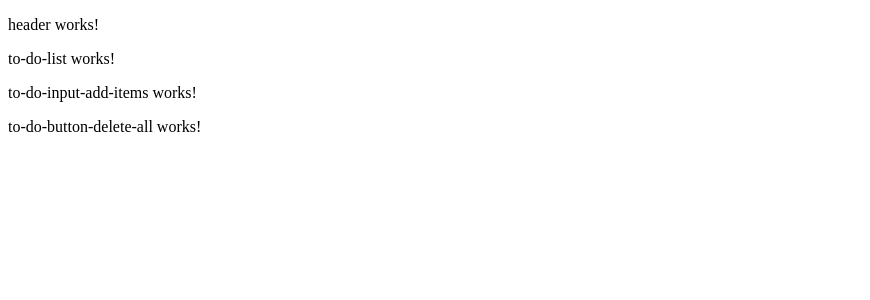
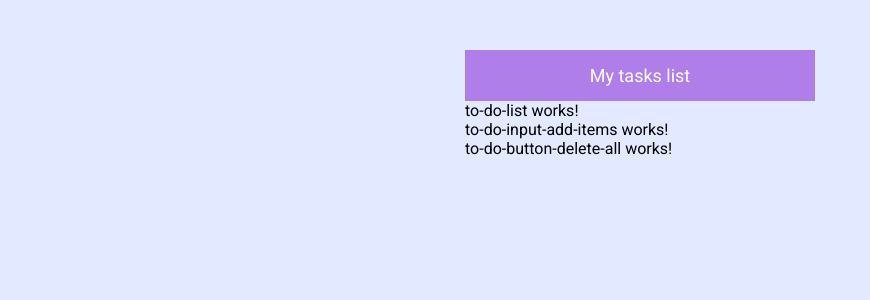
Before and after one commit to leandrorangel94/tasks, an Angular app: page / in a window 1280 px wide. Shown: the top 300 px of the page, without its empty margins (0-870 px from the left). Built offline with nearby package versions, Linux system fonts and the light colour scheme.

Commit message:
Modificações estruturais to-do list e aplicação de cores e fonte

```diff
--- a/src/app/modules/home/components/header/header.component.html
+++ b/src/app/modules/home/components/header/header.component.html
@@ -1 +1 @@
-<p>header works!</p>
+<h1>My tasks list</h1>
--- a/src/app/modules/home/components/header/header.component.scss
+++ b/src/app/modules/home/components/header/header.component.scss
@@ -0,0 +1,12 @@
+@import '../../../../../dist/scss/variables.scss';
+
+h1 {
+  width: 100%;
+  padding: 15px 0;
+
+  text-align: center;
+  font-size: 18px;
+  color: $secondary-text-color;
+
+  background-color: $tertiary-background-color;
+}
--- a/src/app/modules/home/components/to-do-list/to-do-list.component.html
+++ b/src/app/modules/home/components/to-do-list/to-do-list.component.html
@@ -1 +1,4 @@
 <p>to-do-list works!</p>
+
+<app-to-do-input-add-items />
+<app-to-do-button-delete-all />
--- a/src/app/modules/home/pages/home/home.component.html
+++ b/src/app/modules/home/pages/home/home.component.html
@@ -1,4 +1,4 @@
-<app-header></app-header>
-<app-to-do-list></app-to-do-list>
-<app-to-do-input-add-items></app-to-do-input-add-items>
-<app-to-do-button-delete-all></app-to-do-button-delete-all>
+<section class="container">
+  <app-header />
+  <app-to-do-list />
+</section>
--- a/src/index.html
+++ b/src/index.html
@@ -1,11 +1,17 @@
-<!doctype html>
-<html lang="en">
+<!DOCTYPE html>
+<html lang="pt-BR">
   <head>
-  <meta charset="utf-8">
+    <link rel="preconnect" href="https://fonts.googleapis.com" />
+    <link rel="preconnect" href="https://fonts.gstatic.com" crossorigin />
+    <link
+      href="https://fonts.googleapis.com/css2?family=Roboto:wght@300;400;700&display=swap"
+      rel="stylesheet"
+    />
+    <meta charset="utf-8" />
     <title>Tasks</title>
-  <base href="/">
-  <meta name="viewport" content="width=device-width, initial-scale=1">
-  <link rel="icon" type="image/x-icon" href="favicon.ico">
+    <base href="/" />
+    <meta name="viewport" content="width=device-width, initial-scale=1" />
+    <link rel="icon" type="image/x-icon" href="favicon.ico" />
   </head>
   <body>
     <app-root></app-root>
--- a/src/styles.scss
+++ b/src/styles.scss
@@ -1 +1,18 @@
 /* You can add global styles to this file, and also import other style files */
+@import './dist/scss/variables.scss';
+
+* {
+  margin: 0;
+  padding: 0;
+  font-family: 'Roboto', sans-serif;
+  font-weight: 400;
+}
+
+body {
+  background: $primary-background-color;
+}
+
+.container {
+  width: 350px;
+  margin: 50px auto;
+}
```
Also changed, not shown: src/dist/scss/variables.scss. Lines whose indentation alone changed are shown as unchanged.
